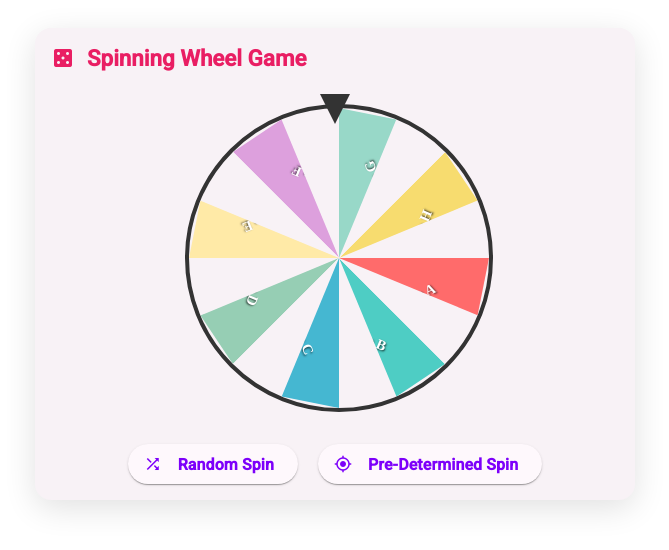
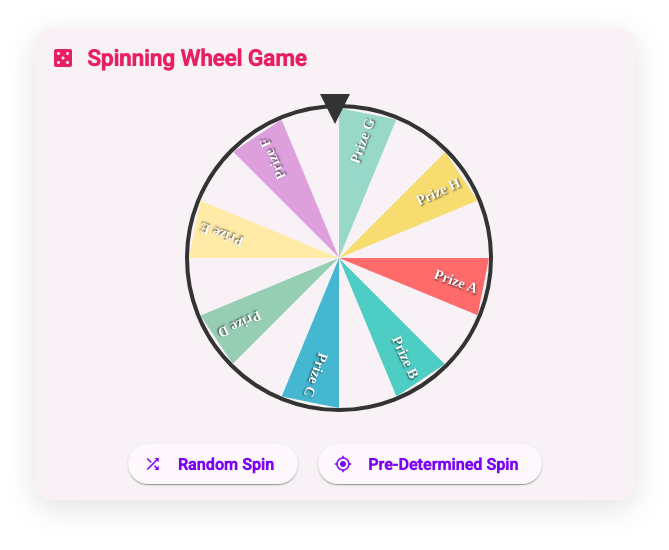
Before and after one commit to panopticon5/wheel-game, an Angular app: page /game in a window 1280 px wide. Shown: the top 550 px of the page, without its empty margins (305-974 px from the left). Built offline with nearby package versions, Linux system fonts and the light colour scheme.

Commit message:
edit label

```diff
--- a/src/app/components/game/game.component.scss
+++ b/src/app/components/game/game.component.scss
@@ -64,9 +64,9 @@
 
 .segment-label {
   position: absolute;
-  top: 20%;
-  left: 50%;
-  transform: translateX(-50%) rotate(-22.5deg);
+  top: 10%;
+  left: 78%;
+  transform: translateX(-50%) rotate(20deg);
   font-weight: 600;
   font-size: 0.9rem;
   color: white;
```
